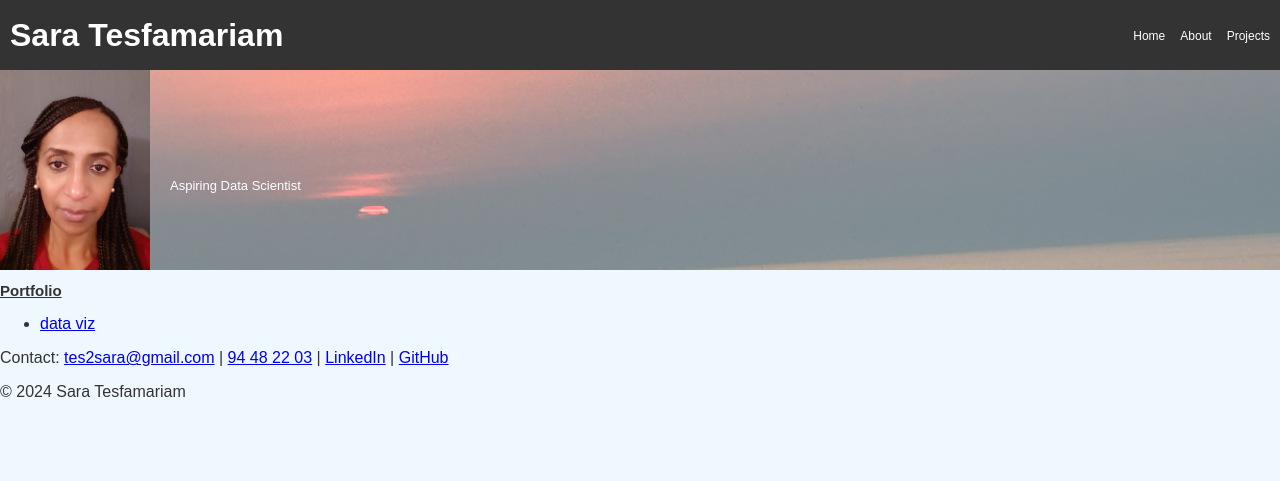
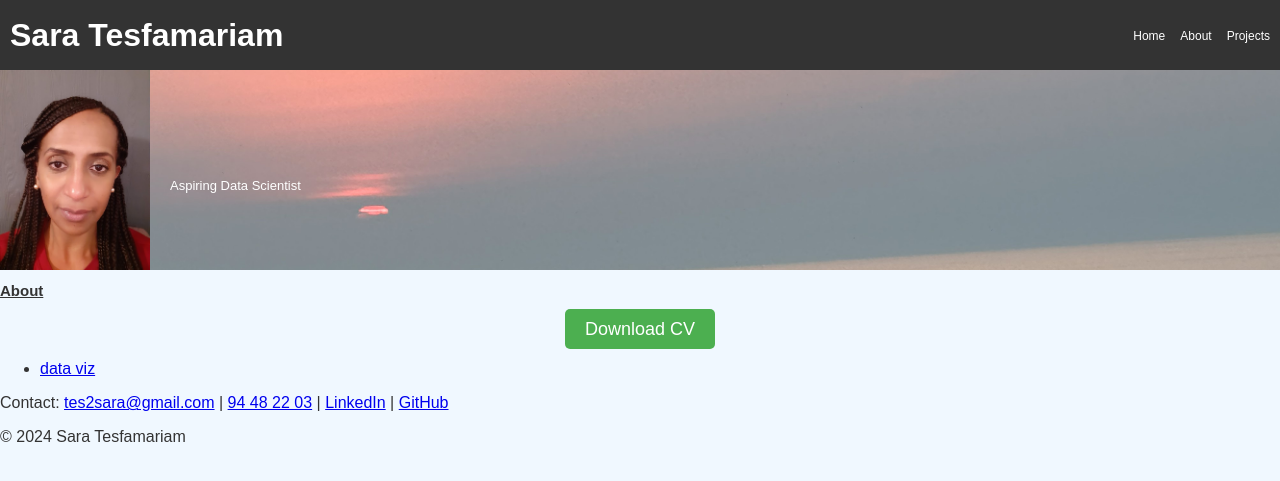
Before and after one commit to tes2sara/sara_tesfamariam, a Jekyll site: the page built from index.md, in a window 1280 px wide. Shown: the top 481 px of the page. Built offline with Jekyll 4.4.1, drawn with Linux system fonts in a browser that asks for light colours; Markdown is read by kramdown in place of the engine named in the settings.

Commit message:
Update index.md

```diff
--- a/index.md
+++ b/index.md
@@ -23,6 +23,10 @@ title: Home
   </div>
 
 
-<h2 style="text-decoration: underline; font-size: 15px;">Portfolio</h2>
+<h2 style="text-decoration: underline; font-size: 15px;">About</h2>
+
+<div style="text-align: center; margin: 20px 0;">
+    <a href="CV.pdf" download="Sara_CV.pdf" style="padding: 10px 20px; background-color: #4CAF50; color: white; text-decoration: none; border-radius: 5px; font-size: 18px;">Download CV</a>
+</div>
 
 - [data viz](project1.md)
```
